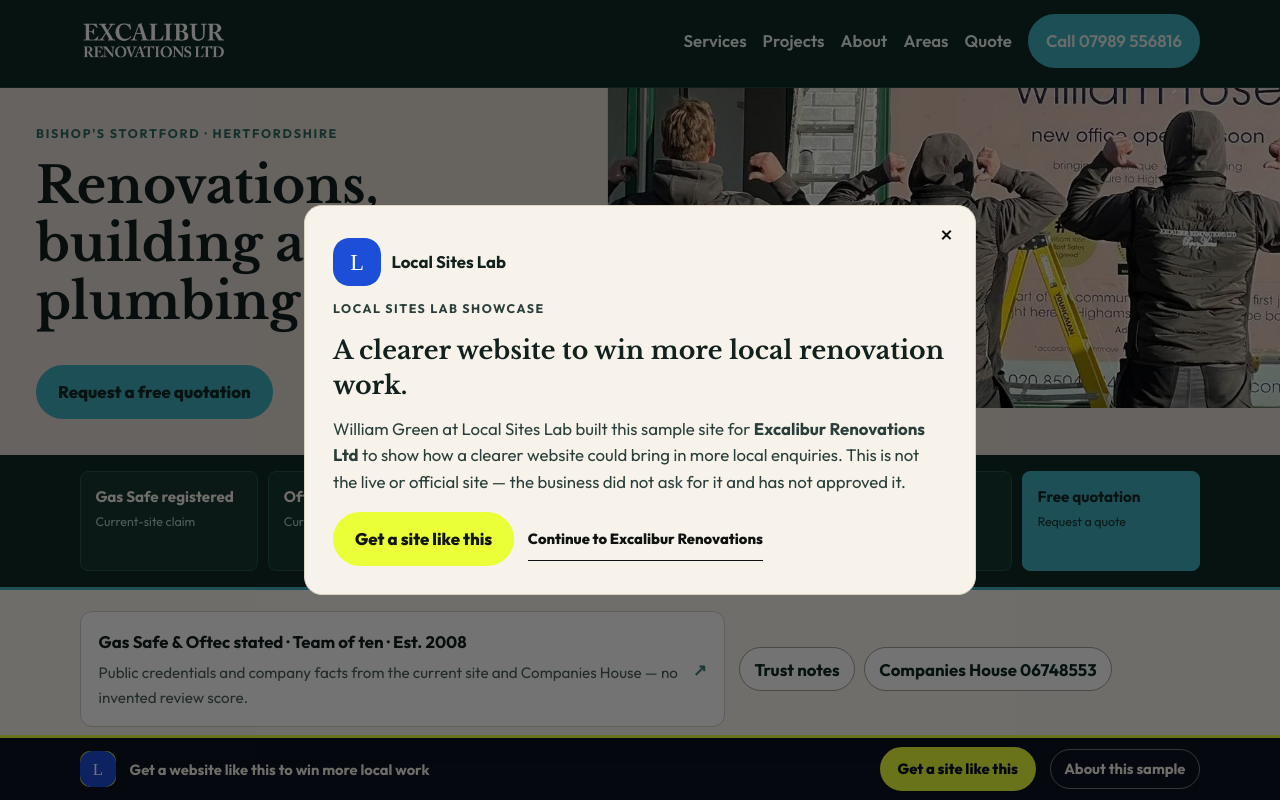
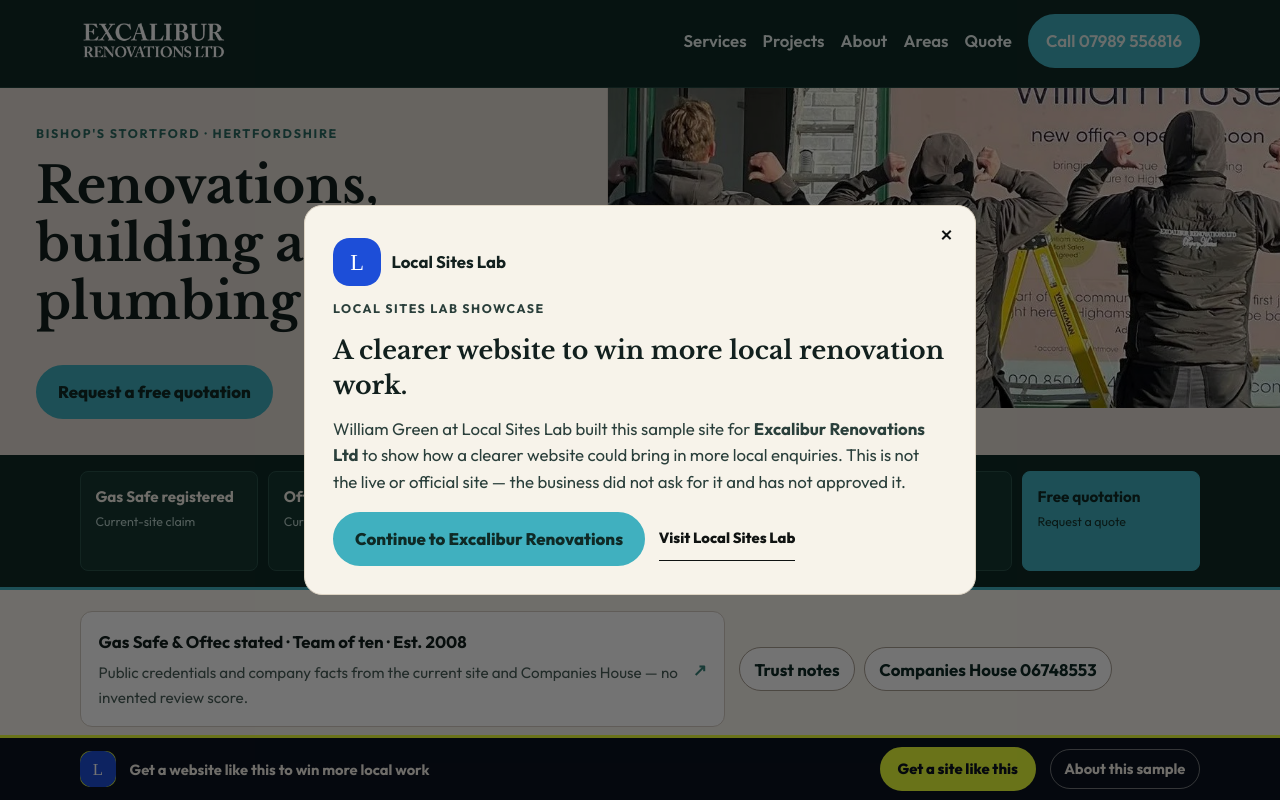
Before and after one commit to willgreeny9/local-sites-lab-excalibur-renovations, a Next.js app: page / in a window 1280 px wide. Shown: the top 800 px of the page. Built offline with nearby package versions, Linux system fonts and the light colour scheme; no server answers.

Commit message:
UX: ConceptNotice v8 — sample continue primary, LSL secondary link

```diff
--- a/components/ConceptNotice.tsx
+++ b/components/ConceptNotice.tsx
@@ -2,7 +2,7 @@
 
 import { useCallback, useEffect, useRef, useState } from "react";
 
-const storageKey = "excalibur-renovations-concept-notice-dismissed-v5";
+const storageKey = "excalibur-renovations-concept-notice-dismissed-v8";
 
 export function ConceptNotice() {
   const [open, setOpen] = useState(false);
@@ -83,12 +83,12 @@
               in more local enquiries. This is not the live or official site — the business did not ask for it and has not approved it.
             </p>
             <div className="concept-actions">
-              <a className="button button-lsl" href="https://localsiteslab.com" onClick={dismiss}>
-                Get a site like this
-              </a>
-              <button type="button" className="concept-continue" onClick={dismiss}>
+              <button type="button" className="button" onClick={dismiss}>
                 Continue to Excalibur Renovations
               </button>
+              <a className="concept-continue" href="https://localsiteslab.com" onClick={dismiss}>
+                Visit Local Sites Lab
+              </a>
             </div>
           </section>
         </div>
```
